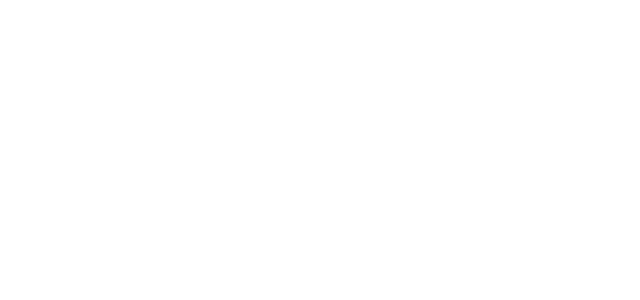
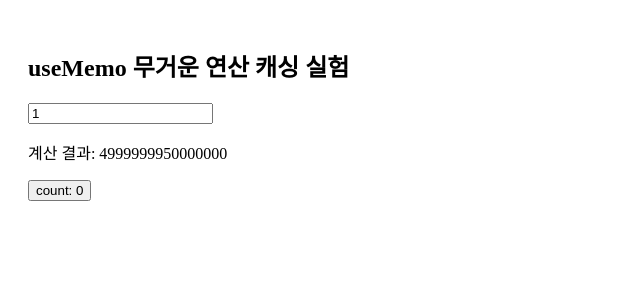
Before and after one commit to allkong/memento, a React (Vite) app: page /labs/use-memo/expensive in a window 1280 px wide. Before the commit this address had no page. Shown: the top 300 px of the page, without its empty margins (0-640 px from the left). Built offline with nearby package versions, Linux system fonts and the light colour scheme.

Commit message:
feat: useMemo 무거운 계산 캐싱 실험험

```diff
--- a/src/App.tsx
+++ b/src/App.tsx
@@ -7,6 +7,8 @@
 import AsyncEffect from '@exp/useEffect/AsyncEffect';
 
 import Compare from '@exp/useCallback/Compare';
+
+import ExpensiveCalc from '@exp/useMemo/ExpensiveCalc';
 
 const App = () => {
   return (
@@ -20,6 +22,8 @@
         <Route path="/labs/use-effect/async" element={<AsyncEffect />} />
 
         <Route path="/labs/use-callback/compare" element={<Compare />} />
+
+        <Route path="/labs/use-memo/expensive" element={<ExpensiveCalc />} />
       </Routes>
     </Router>
   );
--- /dev/null
+++ b/src/labs/experiments/useMemo/ExpensiveCalc.tsx
@@ -0,0 +1,37 @@
+import { useMemo, useState } from 'react';
+
+// useMemo vs 일반 계산 비교
+const heavyCalculation = (num: number) => {
+  console.log('💥 무거운 계산 실행');
+  let result = 0;
+  for (let i = 0; i < 100000000; i++) {
+    result += i * num;
+  }
+  return result;
+};
+
+const ExpensiveCalc = () => {
+  const [count, setCount] = useState(0);
+  const [input, setInput] = useState(1);
+
+  // ❌ 일반 계산
+  // 컴포넌트가 리렌더링(버튼 클릭)될 때마다 input 값이 바뀌지 않아도 불필요한 무거운 계산 실행
+  // const result = heavyCalculation(input);
+
+  // ✅ useMemo로 캐싱
+  // input 값이 바뀔 때만 무거운 계산 실행
+  // 리렌더링(버튼 클릭)되어도 캐싱된 result 값 재사용
+  const result = useMemo(() => heavyCalculation(input), [input]);
+
+  return (
+    <div style={{ padding: 20 }}>
+      <h2>useMemo 무거운 연산 캐싱 실험</h2>
+      <input type="number" value={input} onChange={e => setInput(Number(e.target.value))} />
+      <p>계산 결과: {result}</p>
+      {/* 리렌더링 용도 */}
+      <button onClick={() => setCount(c => c + 1)}>count: {count}</button>
+    </div>
+  );
+};
+
+export default ExpensiveCalc;
```
